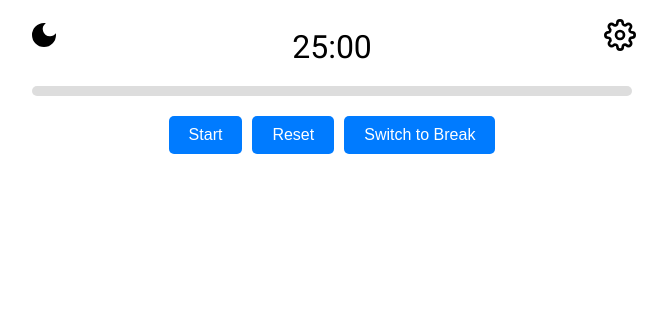
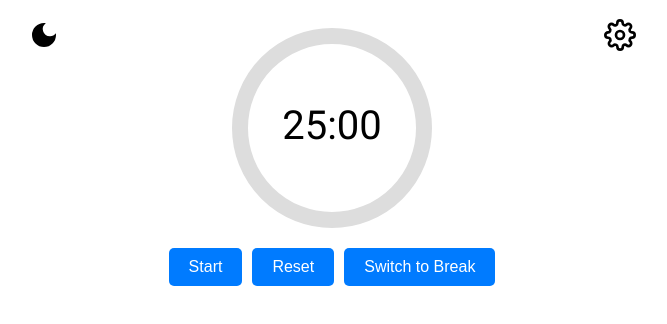
Before and after one commit to andrew-kras/pomodoro-react, a React (Create React App) app: page / in a window 1280 px wide. Shown: the top 324 px of the page, without its empty margins (308-975 px from the left). Built offline with nearby package versions, Linux system fonts and the light colour scheme.

Commit message:
Circular Progressbar was added

```diff
--- a/package.json
+++ b/package.json
@@ -10,6 +10,7 @@
     "ajv-keywords": "^5.1.0",
     "node-sass": "^9.0.0",
     "react": "^18.3.1",
+    "react-circular-progressbar": "^2.1.0",
     "react-dom": "^18.3.1",
     "react-icons": "^5.2.1",
     "react-scripts": "5.0.1",
--- a/src/components/Timer.js
+++ b/src/components/Timer.js
@@ -1,12 +1,16 @@
 import React, { useState, useEffect, useContext, useMemo } from 'react';
+import { CircularProgressbar, buildStyles } from 'react-circular-progressbar';
+import 'react-circular-progressbar/dist/styles.css';
 import Notification from './Notification';
 import { TimerContext } from '../contexts/TimerContext';
 import { LanguageContext } from '../contexts/LanguageContext';
+import { ThemeContext } from '../contexts/ThemeContext';
 import './Timer.scss';
 
 const Timer = () => {
     const { workTime, breakTime, enableSound, enableBrowserNotification } = useContext(TimerContext);
     const { translate } = useContext(LanguageContext);
+    const { theme } = useContext(ThemeContext);
     const [time, setTime] = useState(workTime);
     const [isActive, setIsActive] = useState(false);
     const [isWork, setIsWork] = useState(true);
@@ -57,12 +61,20 @@ const Timer = () => {
     };
 
     const progress = ((isWork ? workTime - time : breakTime - time) / (isWork ? workTime : breakTime)) * 100;
+    const textColor = theme === 'dark' ? '#fff' : '#000';
 
     return (
         <div className="timer">
-            <div className="time-display">{Math.floor(time / 60)}:{('0' + time % 60).slice(-2)}</div>
-            <div className="progress-bar">
-                <div className="progress" style={{ width: `${progress}%` }}></div>
+            <div className="circular-progress-bar">
+                <CircularProgressbar
+                    value={progress}
+                    text={`${Math.floor(time / 60)}:${('0' + time % 60).slice(-2)}`}
+                    styles={buildStyles({
+                        textColor: textColor,
+                        pathColor: '#007bff',
+                        trailColor: '#ddd',
+                    })}
+                />
             </div>
             <div className="controls">
                 <button onClick={toggleTimer}>{isActive ? translate('pause') : translate('start')}</button>
--- a/src/components/Timer.scss
+++ b/src/components/Timer.scss
@@ -7,24 +7,10 @@
   align-items: center;
   font-size: 2rem;
 
-  .time-display {
+  .circular-progress-bar {
+    width: 200px;
+    height: 200px;
     margin-bottom: 20px;
-    animation: fadeIn 1s ease-in-out;
-  }
-
-  .progress-bar {
-    width: 100%;
-    height: 10px;
-    background-color: #ddd;
-    margin-bottom: 20px;
-    border-radius: 5px;
-    overflow: hidden;
-
-    .progress {
-      height: 100%;
-      background-color: $blue-color;
-      transition: width 0.5s ease;
-    }
   }
 
   .controls {
@@ -48,29 +34,10 @@
       &:active {
         transform: scale(0.95);
       }
-    }
-  }
 
-  .settings {
-    margin-top: 20px;
-    display: flex;
-    flex-direction: column;
-    gap: 10px;
-
-    label {
-      display: flex;
-      align-items: center;
-      gap: 10px;
-      font-size: 1rem;
+      &:focus {
+        outline: none;
+      }
     }
   }
 }
-
-@keyframes fadeIn {
-  from {
-    opacity: 0;
-  }
-  to {
-    opacity: 1;
-  }
-}
```
Also changed, not shown: 1 other file (tests, documents, lock files or other folders).
